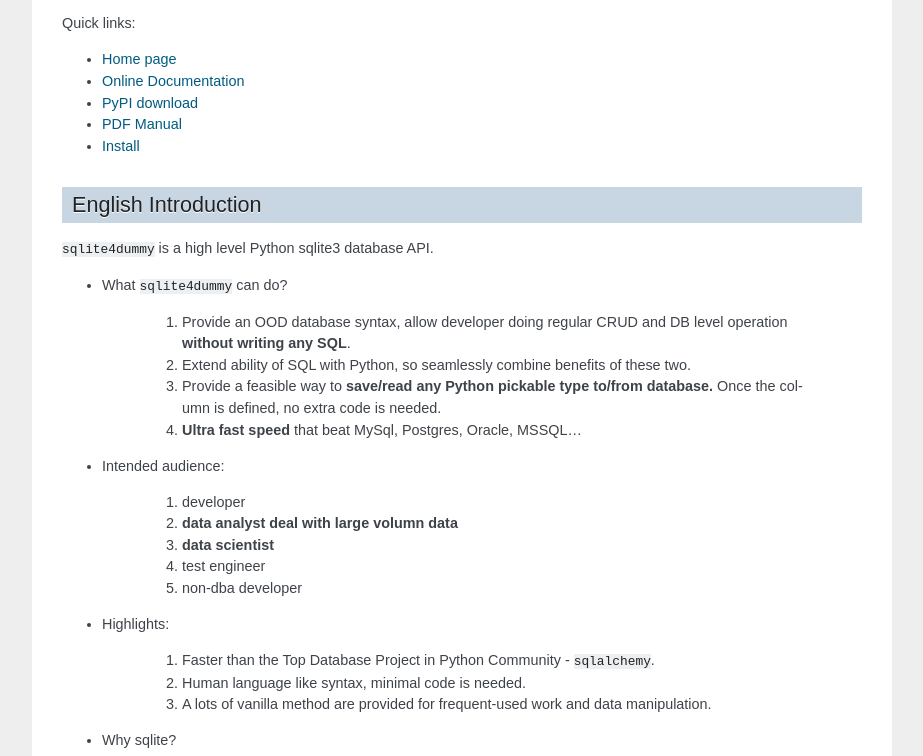
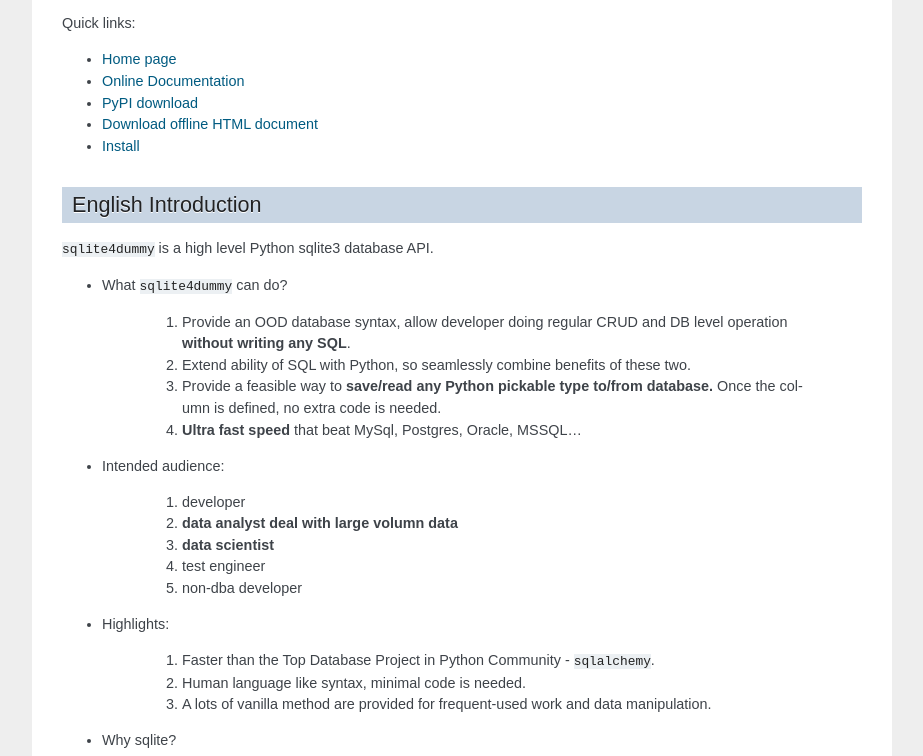
Before and after one commit to MacHu-GWU/sqlite4dummy-project, a Sphinx documentation site: the page built from source/long_description.rst, in a window 1280 px wide and 900 px high, scrolled down 498 px, cut to the strip 144-900 px from the top of the window. Shown: the whole strip, without its empty margins (198-1121 px from the left). Built offline with Sphinx 7.4.7, drawn with Linux system fonts in a browser that asks for light colours; pages that are not in the unit, such as notebooks, are missing from menus.

Commit message:
2015-09-19

```diff
--- a/readme.rst
+++ b/readme.rst
@@ -10,7 +10,7 @@ Quick links:
 - `Home page <https://github.com/MacHu-GWU/sqlite4dummy-project>`_
 - `Online Documentation <http://sqlite4dummy-project.readthedocs.org/>`_
 - `PyPI download <https://pypi.python.org/pypi/sqlite4dummy>`_
-- `PDF Manual <https://media.readthedocs.org/pdf/sqlite4dummy-project/latest/sqlite4dummy-project.pdf>`_
+- `Download offline HTML document <http://readthedocs.org/projects/sqlite4dummy-project/downloads/htmlzip/latest/>`_
 - `Install <install_>`_
 
 
--- a/source/long_description.rst
+++ b/source/long_description.rst
@@ -10,7 +10,7 @@ Quick links:
 - `Home page <https://github.com/MacHu-GWU/sqlite4dummy-project>`_
 - `Online Documentation <http://sqlite4dummy-project.readthedocs.org/>`_
 - `PyPI download <https://pypi.python.org/pypi/sqlite4dummy>`_
-- `PDF Manual <https://media.readthedocs.org/pdf/sqlite4dummy-project/latest/sqlite4dummy-project.pdf>`_
+- `Download offline HTML document <http://readthedocs.org/projects/sqlite4dummy-project/downloads/htmlzip/latest/>`_
 - `Install <install_>`_
 
 
```
